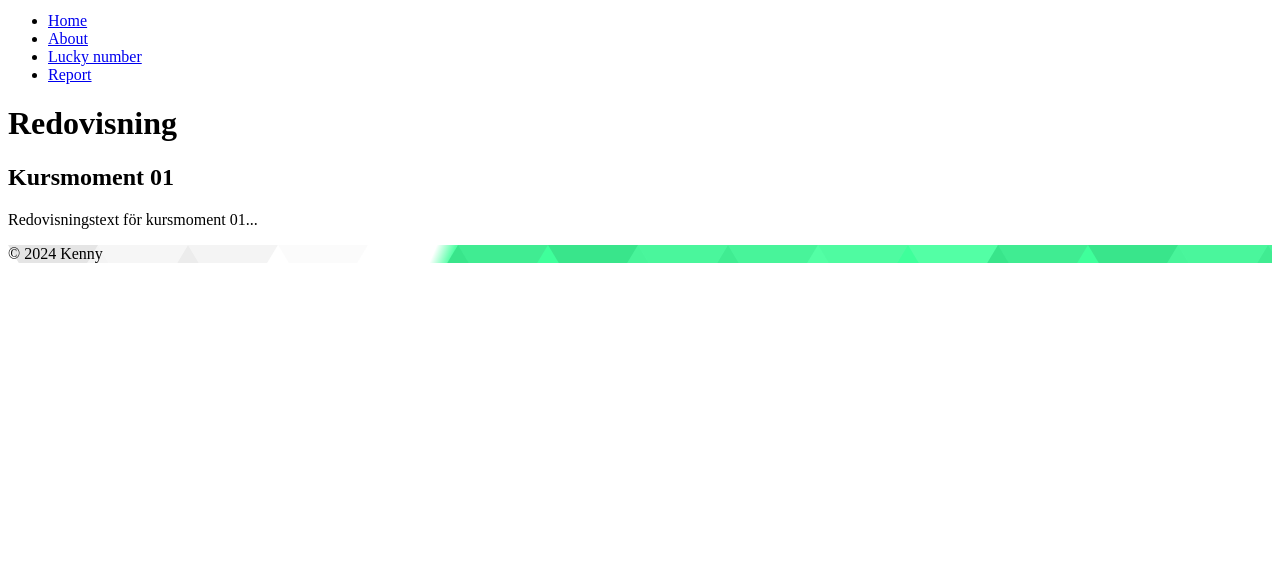
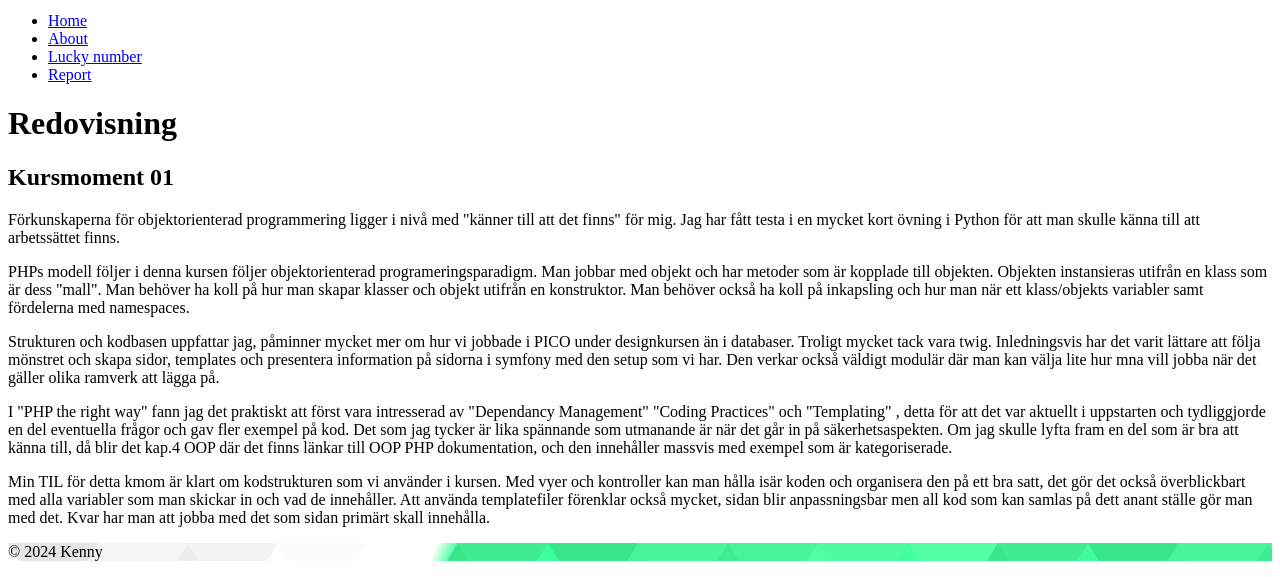
Before and after one commit to KenZan00/mvc, a Symfony app: template templates/report.html.twig in a window 1280 px wide. Shown: the part 516-1093 px from the top of the page. Before the commit the page ends 779 px from the top, so only its background shows below. Run offline with Twig, Linux system fonts and the light colour scheme; the template is opened without the code that fills it, so the values that code supplies are empty; some libraries are stand-ins or nearby versions.

Commit message:
Added report for kmom01

```diff
--- a/templates/report.html.twig
+++ b/templates/report.html.twig
@@ -7,6 +7,11 @@
 
     <section id="kmom01">
         <h2>Kursmoment 01</h2>
-        <p>Redovisningstext för kursmoment 01...</p>
+        <p>Förkunskaperna för objektorienterad programmering ligger i nivå med "känner till att det finns" för mig. Jag har fått testa i en mycket kort övning i Python för att man skulle känna till att arbetssättet finns.</p>
+        <p>PHPs modell följer i denna kursen följer objektorienterad programeringsparadigm. Man jobbar med objekt och har metoder som är kopplade till objekten. Objekten instansieras utifrån en klass som är dess "mall". Man behöver ha koll på hur man skapar klasser och objekt utifrån en konstruktor. Man behöver också ha koll på inkapsling och hur man när ett klass/objekts variabler samt fördelerna med namespaces.</p>
+        <p>Strukturen och kodbasen uppfattar jag, påminner mycket mer om hur vi jobbade i PICO under designkursen än i databaser. Troligt mycket tack vara twig. Inledningsvis har det varit lättare att följa mönstret och skapa sidor, templates och presentera information på sidorna i symfony med den setup som vi har. Den verkar också väldigt modulär där man kan välja lite hur mna vill jobba när det gäller olika ramverk att lägga på.</p>
+        <p>I "PHP the right way" fann jag det praktiskt att först vara intresserad av "Dependancy Management" "Coding Practices" och "Templating" , detta för att det var aktuellt i uppstarten och tydliggjorde en del eventuella frågor och gav fler exempel på kod. Det som jag tycker är lika spännande som utmanande är när det går in på säkerhetsaspekten. Om jag skulle lyfta fram en del som är bra att känna till, då blir det kap.4 OOP där det finns länkar till OOP PHP dokumentation, och den innehåller massvis med exempel som är kategoriserade. </p>
+        <p>Min TIL för detta kmom är klart om kodstrukturen som vi använder i kursen. Med vyer och kontroller kan man hålla isär koden och organisera den på ett bra satt, det gör det också överblickbart med alla variabler som man skickar in och vad de innehåller. Att använda templatefiler förenklar också mycket, sidan blir anpassningsbar men all kod som kan samlas på dett anant ställe gör man med det. Kvar har man att jobba med det som sidan primärt skall innehålla.</p>
+        <p></p>
     </section>
 {% endblock %}
```
